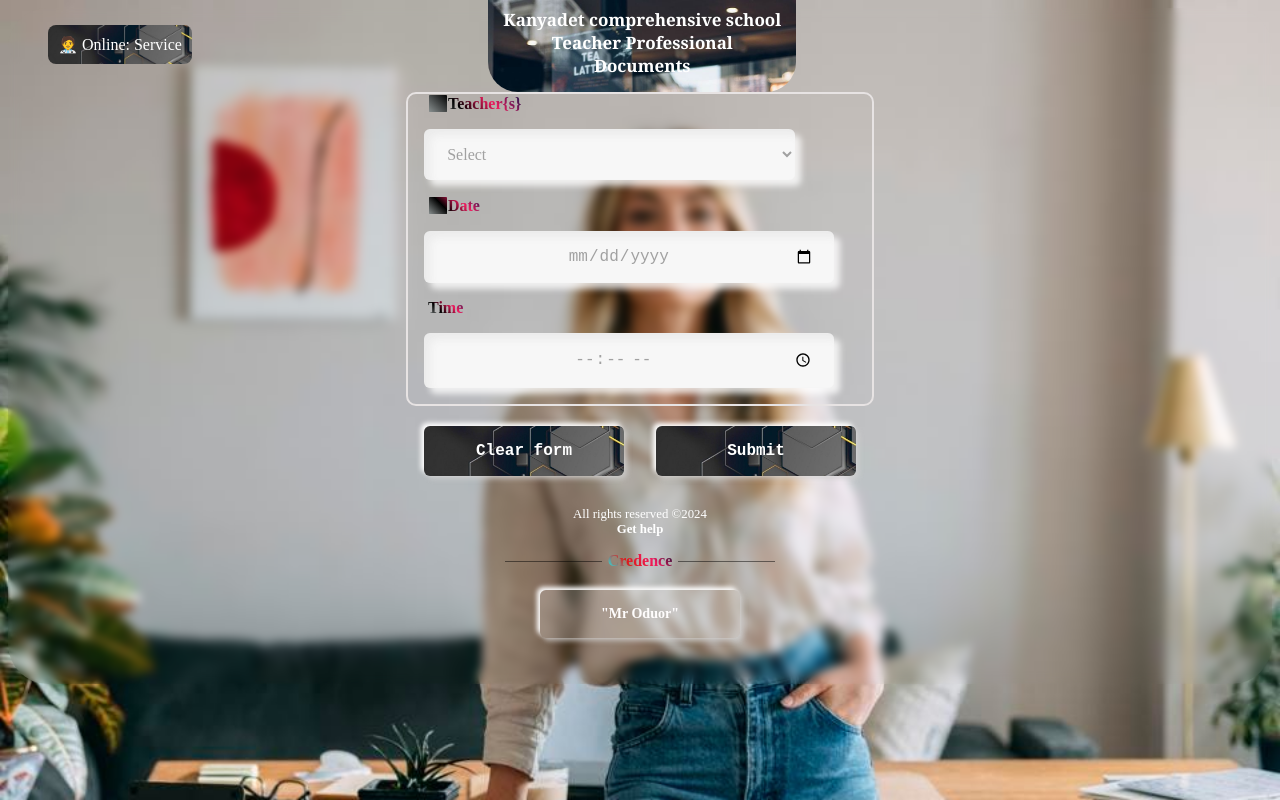
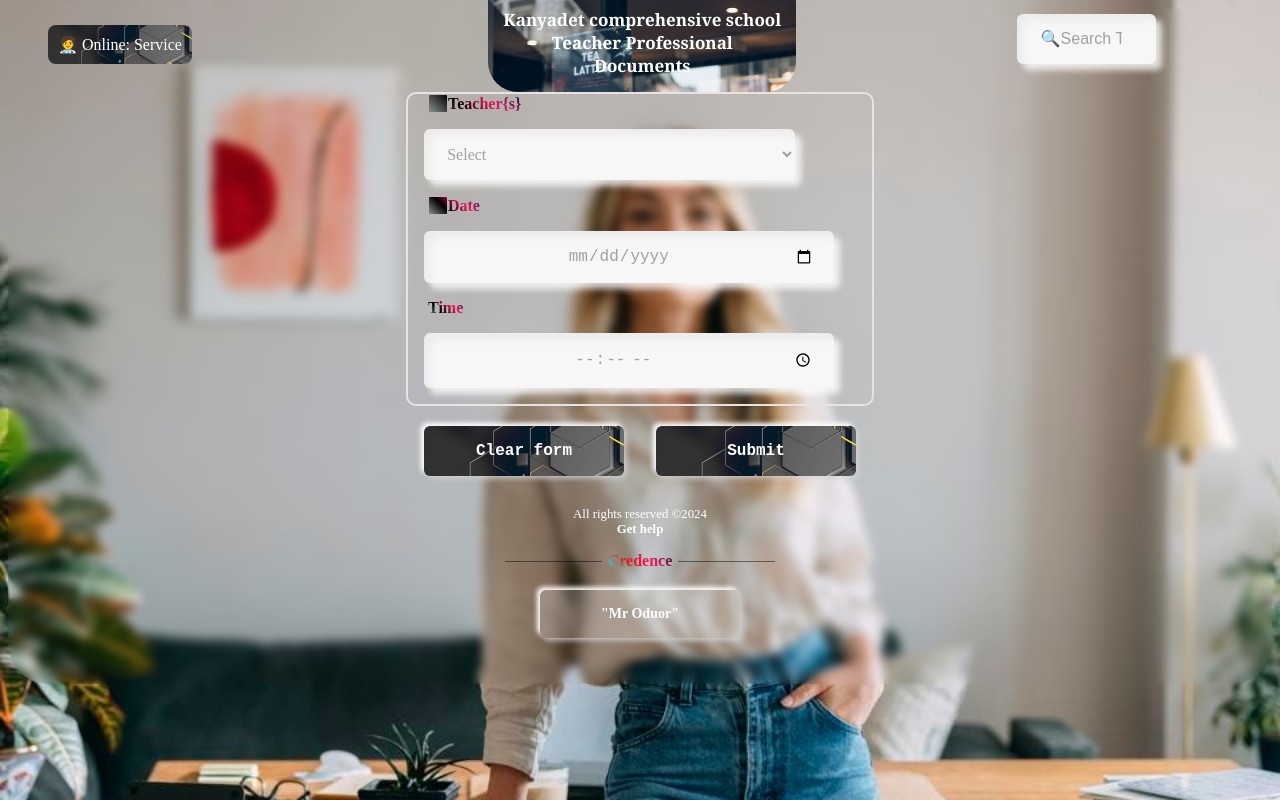
Before and after one commit to ThePauls/Professional-Documents-Sign-In, a plain HTML site: page index.html in a window 1280 px wide. Drawn offline with Linux system fonts and the light colour scheme; some packages are replaced by stand-ins of ours; a script that the page names is missing.

Commit message:
searctab on

```diff
--- a/index.html
+++ b/index.html
@@ -22,8 +22,8 @@
 
 
 
-          <!-- <input type="search" name="" id="search" placeholder=" 🔍Search Tab Disabled Currently" class="input" onclick="(this)" disabled>
-           <input type="text" class="input" placeholder="🧑‍⚕️Hello!" id="Entry" name="Entry"  disabled> -->
+          <input type="search" name="" id="search" placeholder=" 🔍Search Tab Disabled Currently" class="input" onclick="(this)" disabled>
+           <!-- <input type="text" class="input" placeholder="🧑‍⚕️Hello!" id="Entry" name="Entry"  disabled> -->
 
                <div class="sections">
 
```
